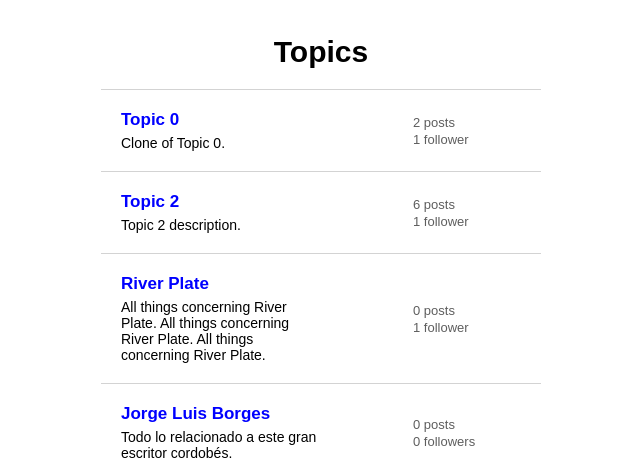
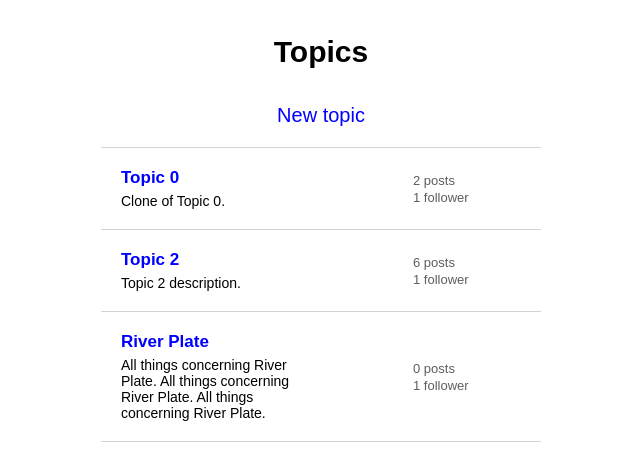
Before and after one commit to lugrao/cs5w-django-forum, a Django app: page / in a window 1280 px wide. Shown: the part 151-611 px from the top of the page, without its empty margins (319-959 px from the left). Run offline with Django 3.2, Linux system fonts and the light colour scheme; a user stored in the database is signed in; data comes from the database, SQL or seed files in the repository; both versions use the stored data as it was after the commit.

Commit message:
add 'new topic' feature

```diff
--- a/forum/static/forum/index.css
+++ b/forum/static/forum/index.css
@@ -35,6 +35,11 @@
   color: #5e5e5e;
 }
 
+.new-topic {
+  font-size: 20px;
+  padding-top: 15px;
+}
+
 @media (max-width: 450px) {
   .topic-container div {
     width: 50%;
--- a/forum/templates/forum/index.html
+++ b/forum/templates/forum/index.html
@@ -6,9 +6,12 @@
 {% endblock %}
 
 {% block body %}
-    {% if topics %}
-        <div id="topics">
-            <h1>Topics</h1>
+    <div id="topics">
+        <h1>Topics</h1>
+        {% if user.is_authenticated%}
+            <p class="new-topic"><a href="{% url 'new_topic' %}">New topic</a></p>
+        {% endif %}
+        {% if topics %}
             <ul>
                 {% for topic in topics %}
                     <li class="topic-container">
@@ -23,6 +26,8 @@
                     </li>
                 {% endfor %}
             </ul>
-        </div>
-    {% endif %}
+        {% else %}
+            <p><b>No topics</b> yet.</p>
+        {% endif %}
+    </div>
 {% endblock %}
--- a/forum/urls.py
+++ b/forum/urls.py
@@ -15,6 +15,7 @@
     path("following/people", views.following_people, name="following_people"),
     path("liked/posts", views.liked_posts, name="liked_posts"),
     path("liked/comments", views.liked_comments, name="liked_comments"),
+    path("new-topic", views.new_topic, name="new_topic"),
     path("new-post/<str:topic_name>", views.new_post, name="new_post"),
     path("edit-post/<str:post_id>", views.edit_post, name="edit_post"),
     path("delete-post/<str:post_id>", views.delete_post, name="delete_post"),
--- a/forum/views.py
+++ b/forum/views.py
@@ -314,6 +314,34 @@
     })
 
 
+def new_topic(request):
+    if request.method == "POST":
+        if request.user.is_authenticated:
+            # Validate form
+            name = request.POST["name"]
+            if not name or len(name) > 120:
+                return render(request, "forum/new-post.html", {
+                    "message": "Topic name must have more than 0 characters and less than 121."
+                })
+            description = request.POST["description"]
+            if not description or len(description) > 1000:
+                return render(request, "forum/new-topic.html", {
+                    "message": "Description must have more than 0 characters and less than 1001."
+                })
+
+            # Save new topic
+            creator = User.objects.get(id=request.user.id)
+            new_topic = Topic(creator=creator, name=name,
+                              description=description)
+            new_topic.save()
+            return HttpResponseRedirect(reverse("topic", kwargs={"topic_name": name}))
+        else:
+            return render(request, "forum/new-topic.html", {
+                "message": "You must be logged in to create a new topic."
+            })
+    return render(request, "forum/new-topic.html")
+
+
 def new_post(request, topic_name):
     # Check if topic exists
     try:
```
Also changed, not shown: forum/templates/forum/new-topic.html (added, +19 -0 lines), README.md, db.sqlite3.
